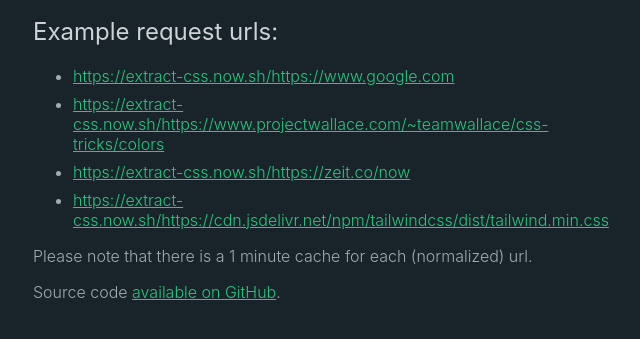
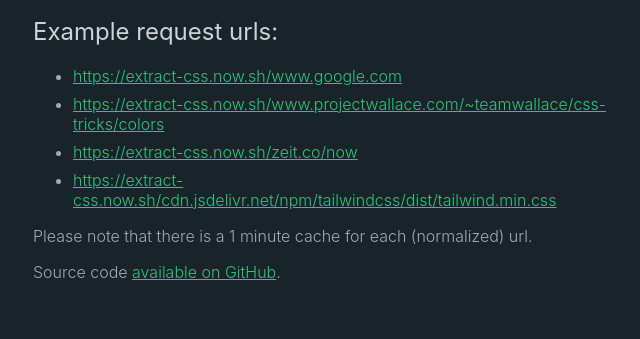
Before and after one commit to projectwallace/extract-css, a website: page public/index.html in a window 1280 px wide. Shown: the part 137-476 px from the top of the page, without its empty margins (307-947 px from the left). Drawn offline with Linux system fonts and the light colour scheme.

Commit message:
fix example urls

```diff
--- a/public/index.html
+++ b/public/index.html
@@ -42,25 +42,25 @@
 		<h2>Example request urls:</h2>
 		<ul>
 			<li>
-				<a href="https://extract-css.now.sh/https://www.google.com"
-					>https://extract-css.now.sh/https://www.google.com</a
+				<a href="https://extract-css.now.sh/www.google.com"
+					>https://extract-css.now.sh/www.google.com</a
 				>
 			</li>
 			<li>
 				<a
-					href="https://extract-css.now.sh/https://www.projectwallace.com/~teamwallace/css-tricks/colors"
-					>https://extract-css.now.sh/https://www.projectwallace.com/~teamwallace/css-tricks/colors</a
+					href="https://extract-css.now.sh/www.projectwallace.com/~teamwallace/css-tricks/colors"
+					>https://extract-css.now.sh/www.projectwallace.com/~teamwallace/css-tricks/colors</a
 				>
 			</li>
 			<li>
-				<a href="https://extract-css.now.sh/https://zeit.co/now"
-					>https://extract-css.now.sh/https://zeit.co/now</a
+				<a href="https://extract-css.now.sh/zeit.co/now"
+					>https://extract-css.now.sh/zeit.co/now</a
 				>
 			</li>
 			<li>
 				<a
-					href="https://extract-css.now.sh/https://cdn.jsdelivr.net/npm/tailwindcss/dist/tailwind.min.css"
-					>https://extract-css.now.sh/https://cdn.jsdelivr.net/npm/tailwindcss/dist/tailwind.min.css
+					href="https://extract-css.now.sh/cdn.jsdelivr.net/npm/tailwindcss/dist/tailwind.min.css"
+					>https://extract-css.now.sh/cdn.jsdelivr.net/npm/tailwindcss/dist/tailwind.min.css
 				</a>
 			</li>
 		</ul>
```
